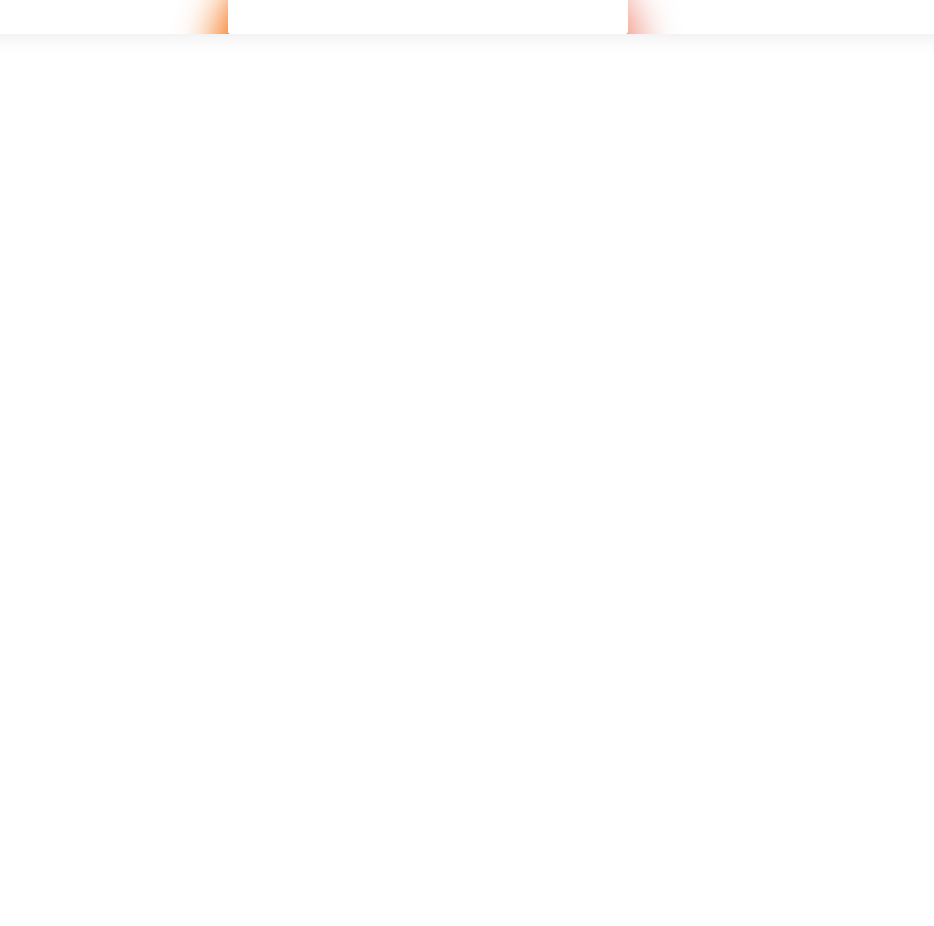
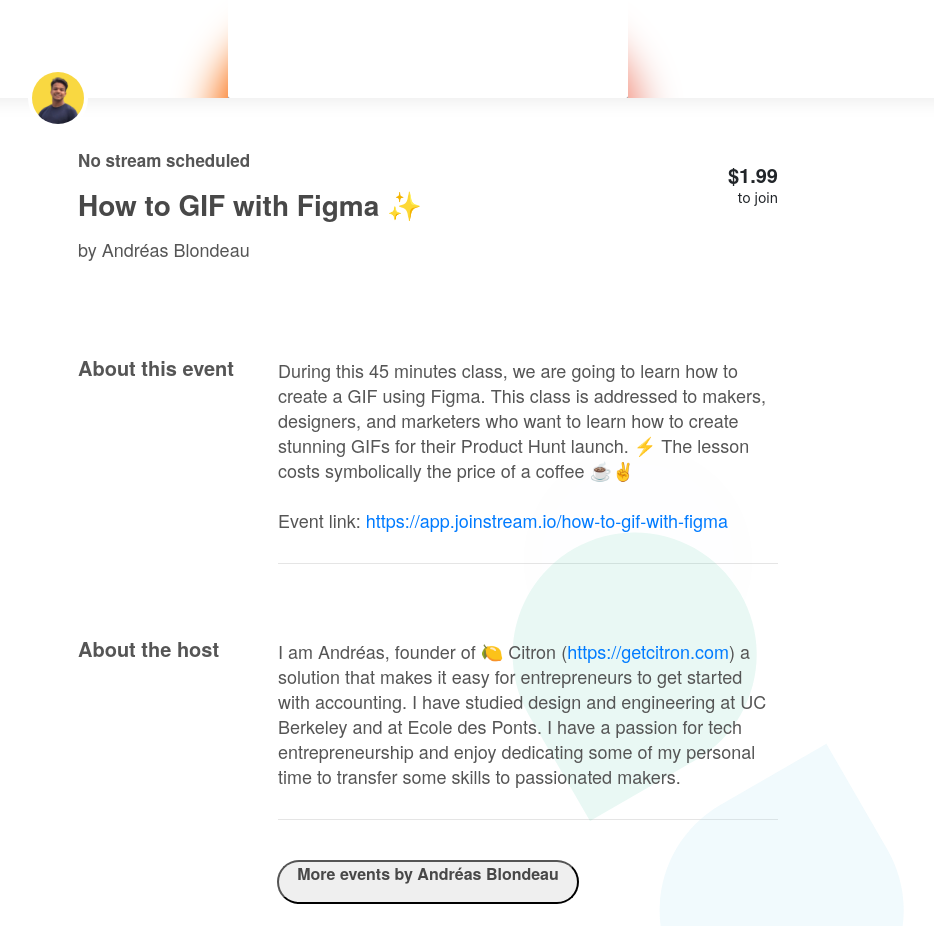
Before and after one commit to LeytonHo/stream-close-copy, a React (Create React App) app: page / in a window 1280 px wide. Shown: the part 366-1292 px from the top of the page, without its empty margins (212-1146 px from the left). Before the commit the page ends 800 px from the top, so only its background shows below. Built offline with nearby package versions, Linux system fonts and the light colour scheme.

Commit message:
add text components

```diff
--- a/package.json
+++ b/package.json
@@ -7,6 +7,7 @@
     "@testing-library/react": "^9.3.2",
     "@testing-library/user-event": "^7.1.2",
     "bootstrap": "^4.5.0",
+    "next": "^9.4.1",
     "react": "^16.13.1",
     "react-bootstrap": "^1.0.1",
     "react-dom": "^16.13.1",
--- a/src/Home.js
+++ b/src/Home.js
@@ -1,48 +1,37 @@
 import React from 'react'
 import styled from 'styled-components';
-import StreamGif from "./assets/stream_gif.gif";
+import { Gif } from './components/Gif';
+import { Avatar } from './components/Avatar';
+import { Info } from './components/Info';
+import { Description } from './components/Description';
+import Backdrop from './assets/backdrop.svg';
 
-const GifContainer = styled.div`
+const LandingContainer = styled.div`
     display: flex;
+    flex-direction: column;
+    position: absolute;
+    -webkit-box-align: center;
+    align-items: center;
     width: 100%;
-    height: 400px;
-    background-color: rgba(0, 0, 0, 0.08);
-    -webkit-box-pack: center;
-    justify-content: center;
-    box-shadow: rgba(0, 0, 0, 0.1) 0px 0px 20px;
-    overflow: hidden;
+    min-height: 100%;
+    padding-bottom: 100px;
+    background-color: rgb(255, 255, 255);
 `;
 
-const BlurLayer = styled.div`
-    position: relative;
-    display: block;
-    width: 100%;
-    max-width: none;
-    -webkit-box-flex: 1;
-    flex-grow: 1;
-`;
-
-const GifLayer = styled.div`
+const BackdropStyled = styled.img`
     position: absolute;
-`;
-
-const SolidGif = styled.img`
-    object-fit: contain;
-    width: 400px;
-    height: 400px;
-    flex: 1 1 0%;
-    overflow: hidden;
+    bottom: -70px;
+    right: 10%;
+    z-index: 100;
+    opacity: 0.5;
 `;
 
 export const Home = () => (
-    <div>
-        <GifContainer>
-            <BlurLayer>
-                <img width="100%" src={StreamGif} alt="Stream Gif" style={{filter: `blur(20px)`}}/>
-            </BlurLayer>
-            <GifLayer>
-                <SolidGif src={StreamGif} />
-            </GifLayer>
-        </GifContainer>
-    </div>
+    <LandingContainer>
+        <Gif />
+        <BackdropStyled src={Backdrop} alt="Backdrop" />
+        <Avatar />
+        <Info />
+        <Description />
+    </LandingContainer>
 )
--- /dev/null
+++ b/src/components/Avatar.js
@@ -0,0 +1,40 @@
+import React from 'react'
+import styled from 'styled-components';
+import AvatarImage from '../assets/avatar.png';
+
+const AvatarContainer = styled.div`
+    display: flex;
+    flex-direction: column;
+    align-items: flex-start;
+    width: 800px;
+    z-index: 102;
+`;
+
+const AvatarBox = styled.div`
+    align-self: flex-start;
+    width: 60px;
+    height: 60px;
+    background-color: rgb(0, 0, 0);
+    margin-top: -30px;
+    border-radius: 35px;
+    border-style: solid;
+    border-width: 4px;
+    border-color: white;
+    overflow: hidden;
+`;
+
+const AvatarStyled = styled.img`
+    object-fit: cover;
+    width: 100%;
+    height: 100%;
+    flex: 1 1 0%;
+    overflow: hidden;
+`;
+
+export const Avatar = () => (
+    <AvatarContainer>
+        <AvatarBox>
+            <AvatarStyled src={AvatarImage} />
+        </AvatarBox>
+    </AvatarContainer>
+)
--- /dev/null
+++ b/src/components/Description.js
@@ -0,0 +1,119 @@
+import React from 'react'
+import styled from 'styled-components';
+
+const DescContainer = styled.div`
+    display: flex;
+    flex-direction: row;
+    margin-top: 70px;
+`;
+
+const DescTextContainer = styled.div`
+    display: flex;
+    flex-direction: column;
+    border-bottom-style: solid;
+    border-bottom-width: 1px;
+    width: 500px;
+    border-bottom-color: rgba(0, 0, 0, 0.1);
+    margin-top: 5px;
+    padding-bottom: 30px;
+`;
+
+const AboutTitle = styled.p`
+    width: 200px;
+    font-family: HelveticaNeue;
+    font-weight: 700;
+    font-size: 20px;
+    color: rgb(85, 85, 85);
+    margin: 0px;
+`;
+
+const AboutDesc = styled.p`
+    font-family: HelveticaNeue;
+    font-weight: 400;
+    font-size: 18px;
+    line-height: 25px;
+    color: rgb(85, 85, 85);
+    margin: 0px;
+    z-index: 102;
+`;
+
+const AdditionalEvents = styled.div`
+    position: relative;
+    height: 44px;
+    margin-top: 40px;
+    width: auto;
+    cursor: pointer;
+`;
+
+const Button = styled.button`
+    display: flex;
+    align-items: center;
+    justify-content: center;
+    pointer-events: auto;
+    background-color: rgb(239, 239, 239);
+    color: rgb(72, 72, 72);
+    text-align: center;
+    width: 100%;
+    height: 100%;
+    border-radius: 22px;
+    padding: 0px 18px;
+`;
+
+const ButtonText = styled.p`
+    color: rgb(72, 72, 72);
+    cursor: pointer;
+    font-family: HelveticaNeue;
+    font-weight: 700;
+    font-size: 16px;
+    white-space: nowrap;
+`;
+
+const handleClick = () => {
+    window.location.assign('http://github.com');
+};
+
+export const Description = () => (
+    <>
+        <DescContainer>
+            <AboutTitle>About this event</AboutTitle>
+            <DescTextContainer>
+                <React.Fragment>
+                <AboutDesc>
+                    During this 45 minutes class, we are going to learn how to create a GIF using Figma.
+                    This class is addressed to makers, designers, and marketers who want to learn how to
+                    create stunning GIFs for their Product Hunt launch. ⚡️ The lesson costs symbolically
+                    the price of a coffee ☕️✌️
+                    <br />
+                    <br />
+                    Event link: <a href="https://app.joinstream.io/how-to-gif-with-figma">https://app.joinstream.io/how-to-gif-with-figma</a>
+                    <br />
+                </AboutDesc>
+                </React.Fragment>
+            </DescTextContainer>
+        </DescContainer>
+        <DescContainer>
+        <AboutTitle>About the host</AboutTitle>
+            <DescTextContainer>
+                <React.Fragment>
+                <AboutDesc>
+                    I am Andréas, founder of 🍋 Citron (<a href="https://getcitron.com">https://getcitron.com</a>)
+                    a solution that makes it easy for entrepreneurs to get started with accounting. I have studied
+                    design and engineering at UC Berkeley and at Ecole des Ponts. I have a passion for tech
+                    entrepreneurship and enjoy dedicating some of my personal time to transfer some skills
+                    to passionated makers.
+                    <br />
+                </AboutDesc>
+                </React.Fragment>
+            </DescTextContainer>
+        </DescContainer>
+        <div/>
+            <AdditionalEvents>
+                <a href='https://app.joinstream.io/u/e98f8'>
+                    <Button>
+                        <ButtonText>More events by Andréas Blondeau</ButtonText>
+                    </Button>
+                </a>
+            </AdditionalEvents>
+        <div/>
+    </>
+)
--- /dev/null
+++ b/src/components/Gif.js
@@ -0,0 +1,46 @@
+import React from 'react'
+import styled from 'styled-components';
+import StreamGif from "../assets/stream_gif.gif";
+
+const GifContainer = styled.div`
+    display: flex;
+    width: 100%;
+    height: 400px;
+    background-color: rgba(0, 0, 0, 0.08);
+    -webkit-box-pack: center;
+    justify-content: center;
+    box-shadow: rgba(0, 0, 0, 0.1) 0px 0px 20px;
+    overflow: hidden;
+`;
+
+const BlurLayer = styled.div`
+    position: relative;
+    display: block;
+    width: 100%;
+    max-width: none;
+    -webkit-box-flex: 1;
+    flex-grow: 1;
+`;
+
+const GifLayer = styled.div`
+    position: absolute;
+`;
+
+const SolidGif = styled.img`
+    object-fit: contain;
+    width: 400px;
+    height: 400px;
+    flex: 1 1 0%;
+    overflow: hidden;
+`;
+
+export const Gif = () => (
+    <GifContainer>
+        <BlurLayer>
+            <img width="100%" src={StreamGif} alt="Stream Gif" style={{filter: `blur(20px)`}}/>
+        </BlurLayer>
+        <GifLayer>
+            <SolidGif src={StreamGif} alt="Stream Gif"/>
+        </GifLayer>
+    </GifContainer>
+)
--- /dev/null
+++ b/src/components/Info.js
@@ -0,0 +1,87 @@
+import React from 'react'
+import styled from 'styled-components';
+
+const InfoContainer = styled.div`
+    display: flex;
+    width: 720px;
+    flex-direction: column;
+    padding: 20px 10px;
+`;
+
+const HeaderContainer = styled.div`
+    display: flex;
+    flex-direction: row;
+`;
+
+const LeftHeader = styled.div`
+    width: 75%;
+`;
+
+const Date = styled.p`
+    font-family: HelveticaNeue;
+    font-weight: 700;
+    font-size: 17px;
+    color: rgb(85, 85, 85);
+    margin: 0px 0px 10px;
+`;
+
+const EventTitle = styled.div`
+    font-family: HelveticaNeue;
+    font-weight: 700;
+    font-size: 28px;
+    color: rgb(72, 72, 72);
+    max-width: 700px;
+    margin: 0px;
+`;
+
+const NameContainer = styled.div`
+    display: flex;
+    flex-direction: row;
+    -webkit-box-align: center;
+    align-items: center;
+`;
+
+const Name = styled.p`
+    font-family: HelveticaNeue;
+    font-weight: 500;
+    font-size: 18px;
+    color: rgb(85, 85, 85);
+    margin: 10px 0px 0px;
+`;
+
+const RightHeader = styled.div`
+    width: 25%;
+    text-align: right;
+    display: block;
+`;
+
+const Price = styled.h3`
+    font-size: 20px;
+    font-family: HelveticaNeue;
+    font-weight: 700;
+    margin: 15px 0px 0px;
+`;
+
+const PriceDesc = styled.p`
+    font-size: 14px;
+    font-weight: 400;
+    margin: 0px;
+`;
+
+export const Info = () => (
+    <InfoContainer>
+        <HeaderContainer>
+            <LeftHeader>
+                <Date>No stream scheduled</Date>
+                <EventTitle>How to GIF with Figma <span role="img" aria-label="sparkle">✨</span></EventTitle>
+                <NameContainer>
+                    <Name>by Andréas Blondeau</Name>
+                </NameContainer>
+            </LeftHeader>
+            <RightHeader>
+                <Price>$1.99</Price>
+                <PriceDesc>to join</PriceDesc>
+            </RightHeader>
+        </HeaderContainer>
+    </InfoContainer>
+)
--- a/src/components/NavigationBar.js
+++ b/src/components/NavigationBar.js
@@ -5,6 +5,9 @@ import StreamLogo from '../assets/stream-green.svg'
 import Profile from '../assets/creator-profile.svg'
 
 const Styles = styled.div`
+    width: 100%;
+    height: 64px;
+
     .navbar {
         position: fixed;
         display: flex;
```
Also changed, not shown: src/assets/avatar.png (added), 1 other file (tests, documents, lock files or other folders).
